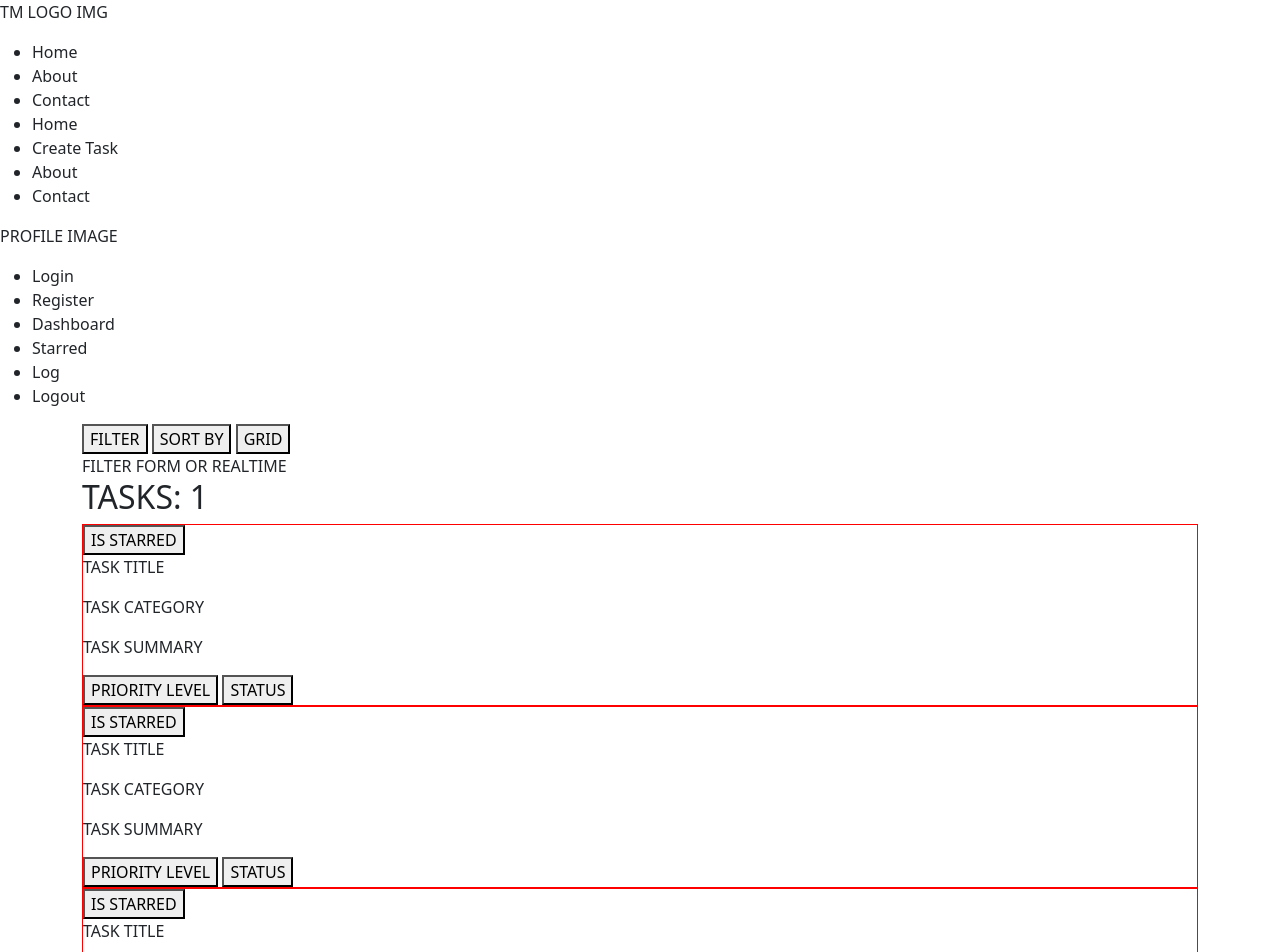
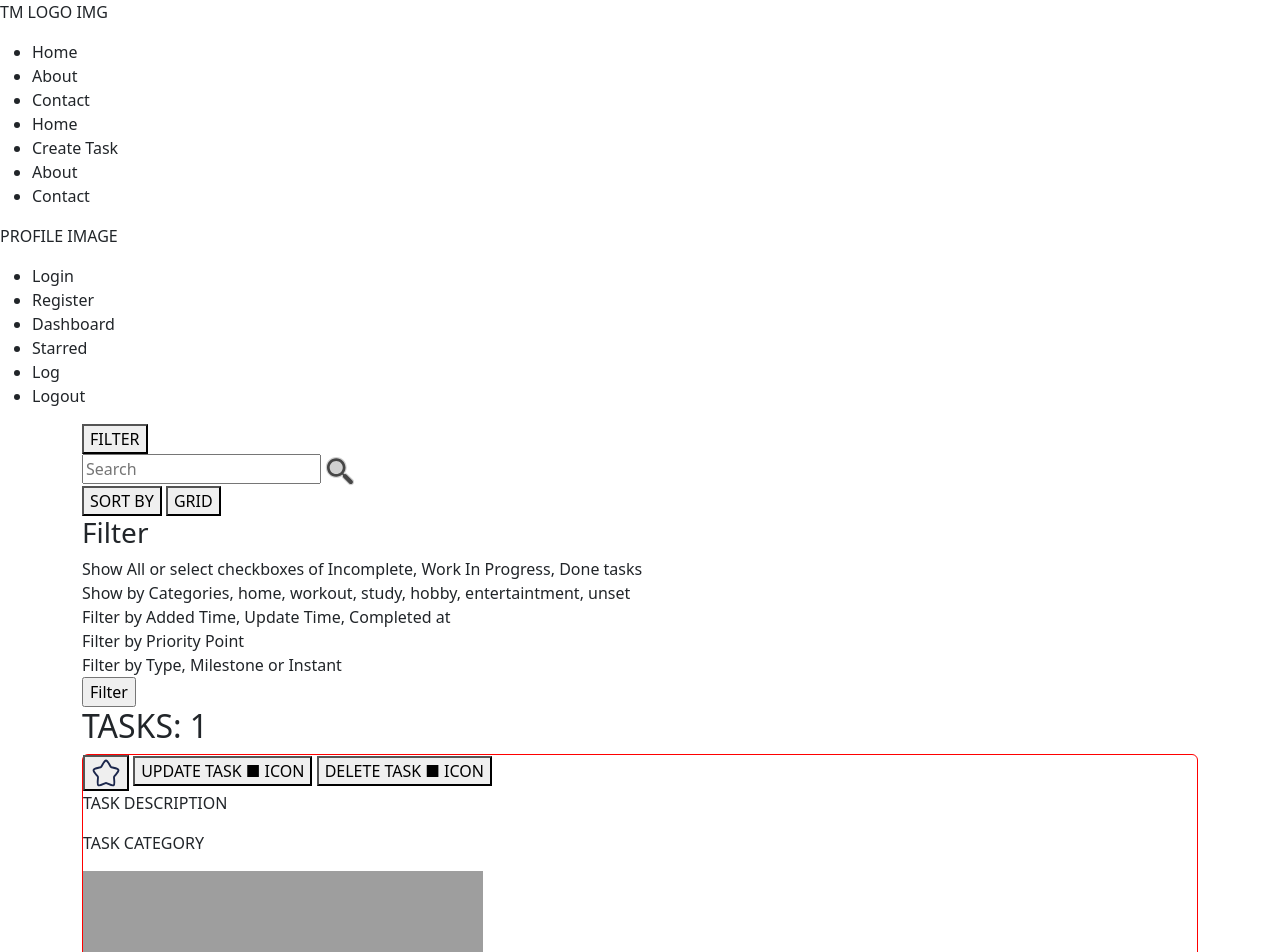
Before and after one commit to kanan-git/task-mgmt-app, a Django app: page / in a window 1280 px wide. Shown: the top 952 px of the page. Run offline with Django 4.2, Linux system fonts and the light colour scheme; parts of the project's set-up code (start-up, migrations or seed data) failed here and were passed over; grey boxes are pictures that could not be loaded.

Commit message:
added some changes

```diff
--- a/core/settings.py
+++ b/core/settings.py
@@ -11,6 +11,7 @@ https://docs.djangoproject.com/en/4.2/ref/settings/
 """
 
 from pathlib import Path
+from os import path
 
 # Build paths inside the project like this: BASE_DIR / 'subdir'.
 BASE_DIR = Path(__file__).resolve().parent.parent
@@ -121,6 +122,8 @@ USE_TZ = True
 # https://docs.djangoproject.com/en/4.2/howto/static-files/
 
 STATIC_URL = 'static/'
+# STATIC_ROOT = 'static/'
+STATICFILES_DIRS = [path.join(BASE_DIR, 'static/')]
 
 # Default primary key field type
 # https://docs.djangoproject.com/en/4.2/ref/settings/#default-auto-field
--- /dev/null
+++ b/static/js/control_bar.js
@@ -0,0 +1,13 @@
+function CustomOnLoadEvent() {
+    var created_img = document.createElement('img')
+    // created_img.src = "{% static 'img/magnifier-svgrepo-com.svg' %}"
+    created_img.src = "static/img/magnifier-svgrepo-com.svg"
+    created_img.alt = 'search'
+    created_img.style.width = '30px'
+    created_img.style.height = '30px'
+    var search_button = document.getElementById('search_btn')
+    search_button.parentNode.replaceChild(created_img, search_button)
+    // console.log("JavaScript file is loading")
+}
+
+CustomOnLoadEvent()
--- a/tasks/views.py
+++ b/tasks/views.py
@@ -5,9 +5,9 @@ from django.contrib.auth.decorators import login_required
 from .models import Task
 from .forms import TaskForm
 
-# GUIDE 1 AS MULTI-LINE STRING
+# GUIDE AS MULTI-LINE STRING
 """
-    Application, komandalara tapşırıqların idarə edilməsində kömək edəcəkdir.
+    // Application, komandalara tapşırıqların idarə edilməsində kömək edəcəkdir. //
 
     #===== ƏsasFunksionallıqlar =====#
     1. İstifadəçi və komanda idarəetməsi.
@@ -20,47 +20,20 @@ from .forms import TaskForm
     - Backend: Django, Django Rest Framework.
     - Verilənlər Bazası: PostgreSQL.
     - API: Task idarəetməsi üçün endpointlər.
-"""
 
-# GUIDE 2 AS MULTI-LINE STRING
-"""
-    #===== APPLICATIONS OF PROJECT =====#
+    #===== Applications of the Project =====#
     - users
     - tasks
-    - music player
-    - quotes
-    - clock and timer
 
-    #===== PLANNED FEATURES =====#
-    - task cards like product cards, with type, category and title
-    - categories like home, workout, study, hobby, entertaintment, etc
-    - sort by alphabet, priority point, added time, update time
-    - filter by done or incomplete or work in progress, category, added time, update time, point, type
-    - trigger for remind or schedule tasks, check clock and calendar realtime
-    - add music player if possible, even library folder to play from there, with default django player or features, not 3rd party
-    - add motivational quotes by category or more fit to selected task itself
-    - besides main bootstrap styles, add some custom js and css for some demonstrations if there is time, consider responsiveness
-    - authentication
-    - crud (create, read, update, delete) functions for handle tasks
-    - search system
-    - clock and timer for focus mode
-    - type of task, beside normal true false cards, make counter card, each click add some point to card to fill it, when you done, it explodes and complete
-    - log
-    - dashboard, nece priority 10 taskim olub, nece lvl5, nece taski tamamlamisam, nece task yaradilib ve s melumatlar olan profile bolmesi kimi birsey
-
-    #===== MILESTONES AND DEADLINE =====#
-    - first day, January 5, 2025, VII
-    - milestone 1, January 12, 2025, VII
+    #===== Milestones & Deadline =====#
+    + first day, January 5, 2025, VII
+    ~ milestone 1, January 12, 2025, VII
     - milestone 2, January 19, 2025, VII
     - milestone 3, January 26, 2025, VII
     - milestone 4, February 2, 2025, VII
     - last day, February 5, 2025, III
 
-    #===== GRAPHIC ASSETS =====#
-    - custom wallpapers for each category
-    - logo which already created
-    - prioritiy tier list animated rectangle small images
-    - custom renders or ai generator api by custom premade prompts or filter from task
+    /!\ CANCEL READ OPERATION, TASKS WILL BE AS CARDS, IF TASK DESCRIPTION IS LONG, SHOW SUMMARY AND ADD BUTTON FOR READ MORE / READ LESS
 """
 
 
--- a/templates/base/control_bar.html
+++ b/templates/base/control_bar.html
@@ -1,6 +1,15 @@
 <!-- ELEMENTS OF THE CONTROL BAR -->
 <div>
-    <button> FILTER </button> <!-- filter button (done or incomplete or work in progress, category, added time, update time, point, type) -->
-    <button> SORT BY </button> <!-- sort button (alphabet, priority point, added time, update time) -->
-    <button> GRID </button> <!-- view modes button (grid 3, grid 8, or just grid, list) -->
+    <div>
+        <button> FILTER </button> <!-- filter button (done or incomplete or work in progress, category, added time, update time, point, type, ...) -->
+    </div>
+    <div>
+        <input type="search" placeholder="Search">
+        <input type="submit" id="search_btn" value="">
+    </div>
+
+    <div>
+        <button> SORT BY </button> <!-- sort button (alphabet, priority point, added time, update time, ...) -->
+        <button> GRID </button> <!-- view modes button (grid 3, grid 8, or just grid, list) -->
+    </div>
  </div>
--- a/templates/base/filter.html
+++ b/templates/base/filter.html
@@ -1,3 +1,27 @@
 <aside>
-    FILTER FORM OR REALTIME
+    <div>
+        <h3>
+            Filter
+        </h3>
+    </div>
+
+    <div>
+        Show All or select checkboxes of Incomplete, Work In Progress, Done tasks
+    </div>
+    <div>
+        Show by Categories, home, workout, study, hobby, entertaintment, unset
+    </div>
+    <div>
+        Filter by Added Time, Update Time, Completed at
+    </div>
+    <div>
+        Filter by Priority Point
+    </div>
+    <div>
+        Filter by Type, Milestone or Instant
+    </div>
+
+    <div>
+        <input type="submit" value="Filter"> <!-- DEPENDS ON WILL FILTER BE AS A FORM OR REALTIME SYSTEM -->
+    </div>
 </aside>
--- a/templates/base/layout.html
+++ b/templates/base/layout.html
@@ -12,10 +12,16 @@
         <link href="https://cdn.jsdelivr.net/npm/bootstrap@5.3.3/dist/css/bootstrap.min.css" rel="stylesheet" integrity="sha384-QWTKZyjpPEjISv5WaRU9OFeRpok6YctnYmDr5pNlyT2bRjXh0JMhjY6hW+ALEwIH" crossorigin="anonymous">
     </head>
     <body>
+        <!-- ALLOWING STATIC FILES -->
+        {% load static %}
+
         <!-- BLOCKS -->
         {% block content %}{% endblock %}
 
         <!-- BOOTSTRAP SCRIPT -->
         <script src="https://cdn.jsdelivr.net/npm/bootstrap@5.3.3/dist/js/bootstrap.bundle.min.js" integrity="sha384-YvpcrYf0tY3lHB60NNkmXc5s9fDVZLESaAA55NDzOxhy9GkcIdslK1eN7N6jIeHz" crossorigin="anonymous"></script>
+
+        <!-- CUSTOM JAVASCRIPT CODE FOR ONLOAD EVENTS -->
+        <script src="{% static 'js/control_bar.js' %}"></script>
     </body>
 </html>
--- a/templates/base/task_card.html
+++ b/templates/base/task_card.html
@@ -1,17 +1,39 @@
-<div style="border: 1px solid red;">
+{% load static %}
+
+<div class="card" style="border: 1px solid red;">
     <div>
-        <button> IS STARRED </button>
+        <span>
+            <button>
+                <img src="{% static 'img/star-svgrepo-com-empty.svg' %}" alt="not_starred" style="width: 30px;">
+            </button>
+            <!-- <button>
+                <img src="{% static 'img/star-svgrepo-com-filled.svg' %}" alt="not_starred" style="width: 30px;">
+            </button> -->
+        </span>
+        <span>
+            <button> UPDATE TASK ■ ICON </button>
+            <button> DELETE TASK ■ ICON </button>
+        </span>
     </div>
 
     <div>
-        <p> TASK TITLE </p>
+        <p> TASK DESCRIPTION </p>
         <p> TASK CATEGORY </p>
-        <p> TASK SUMMARY </p>
+        <img src="#" alt="#"> <!-- CUSTOM BACKGROUND IMAGE BY CATEGORY WITH OVERLAY AND EFFECTS -->
     </div>
 
     <div>
-        <button> PRIORITY LEVEL </button>
-        <button> STATUS </button>
+        <button> PRIORITY LEVEL • ANIMATED NUMBER ICONS WITH FRAME </button>
+        <div>
+            <button> STATUS (Incomplete | W.I.P.) • ANIMATED EFFECT AND FRAME </button>
+
+            <button> - </button>
+            <span>
+                1 <!-- Milestone point as integer -->
+                <span></span> <!-- Milestone point as progression bar as background gradient, progress with percentage -->
+            </span>
+            <button> + </button>
+        </div>
     </div>
 
     <!-- TASK CARD IMAGE BY CATEGORY ON BACKGROUND OVERLAY -->
--- a/templates/tasks/dashboard.html
+++ b/templates/tasks/dashboard.html
@@ -9,4 +9,5 @@
 <!-- CONTENT OF THE PAGE -->
 {% block content %}
     <div> DASHBOARD OF ACTIVE USER </div>
+    <p> ◄• nece priority 10 taskim olub, nece lvl5, nece taski tamamlamisam, nece task yaradilib ve s melumatlar olan profile bolmesi kimi bir sehife •► </p>
 {% endblock %}
--- a/templates/tasks/read_task.html
+++ b/templates/tasks/read_task.html
@@ -4,9 +4,9 @@
 <!-- TITLE OF THE PAGE -->
 {% block title %}
     TM | Read Task #?
-{% endblock %}
+    {% endblock %}
 
-<!-- CONTENT OF THE PAGE -->
-{% block content %}
+    <!-- CONTENT OF THE PAGE -->
+    {% block content %}
     <div> READ TASK </div>
 {% endblock %}
```
Also changed, not shown: tasks/models.py (+16 -6 lines), db.sqlite3, static/css/custom base style sheets.txt (added), static/img/icon files.txt (added), static/img/magnifier-svgrepo-com.svg (added), static/img/star-svgrepo-com-empty.svg (added), static/img/star-svgrepo-com-filled.svg (added), static/js/custom frontend features.txt (added), tasks/migrations/0002_tasktype_rename_category_categories_name_and_more.py (added).
